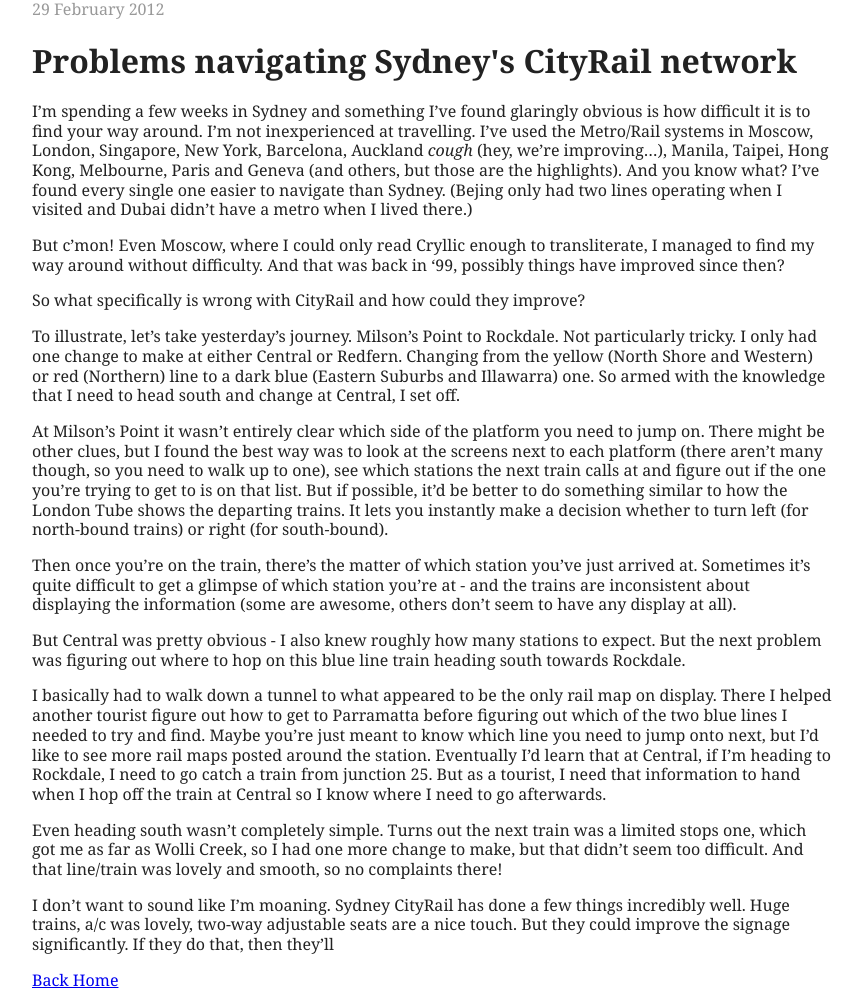
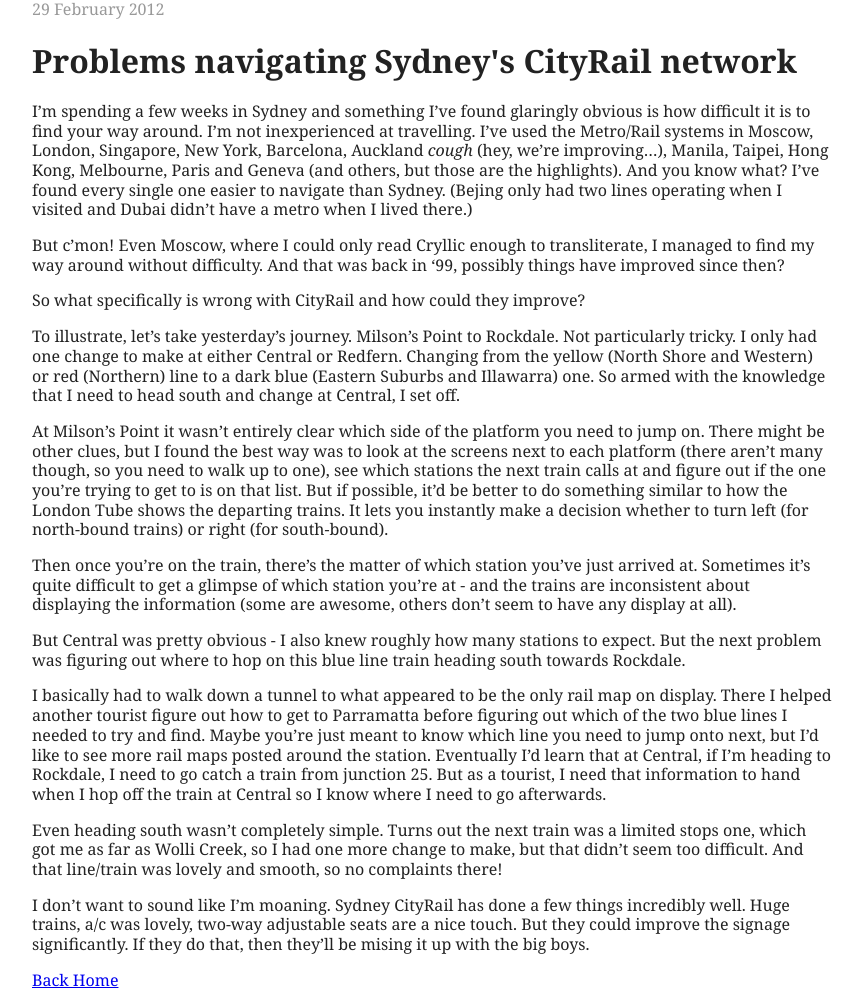
Before and after one commit to hairykiwi/blogtemplate, a Jekyll site: the page built from _posts/2012-02-29-problems-navigating-sydneys-cityrail-network.md, in a window 1280 px wide. Shown: the whole page, without its empty margins (208-1070 px from the left). Built offline with Jekyll 4.4.1, drawn with Linux system fonts in a browser that asks for light colours.

Commit message:
sydney cityrail - finshed...

```diff
--- a/_posts/2012-02-29-problems-navigating-sydneys-cityrail-network.md
+++ b/_posts/2012-02-29-problems-navigating-sydneys-cityrail-network.md
@@ -20,4 +20,4 @@
 
 Even heading south wasn't completely simple. Turns out the next train was a limited stops one, which got me as far as Wolli Creek, so I had one more change to make, but that didn't seem too difficult. And that line/train was lovely and smooth, so no complaints there!
 
-I don't want to sound like I'm moaning. Sydney CityRail has done a few things incredibly well. Huge trains, a/c was lovely, two-way adjustable seats are a nice touch. But they could improve the signage significantly. If they do that, then they'll
+I don't want to sound like I'm moaning. Sydney CityRail has done a few things incredibly well. Huge trains, a/c was lovely, two-way adjustable seats are a nice touch. But they could improve the signage significantly. If they do that, then they'll be mising it up with the big boys.
```
